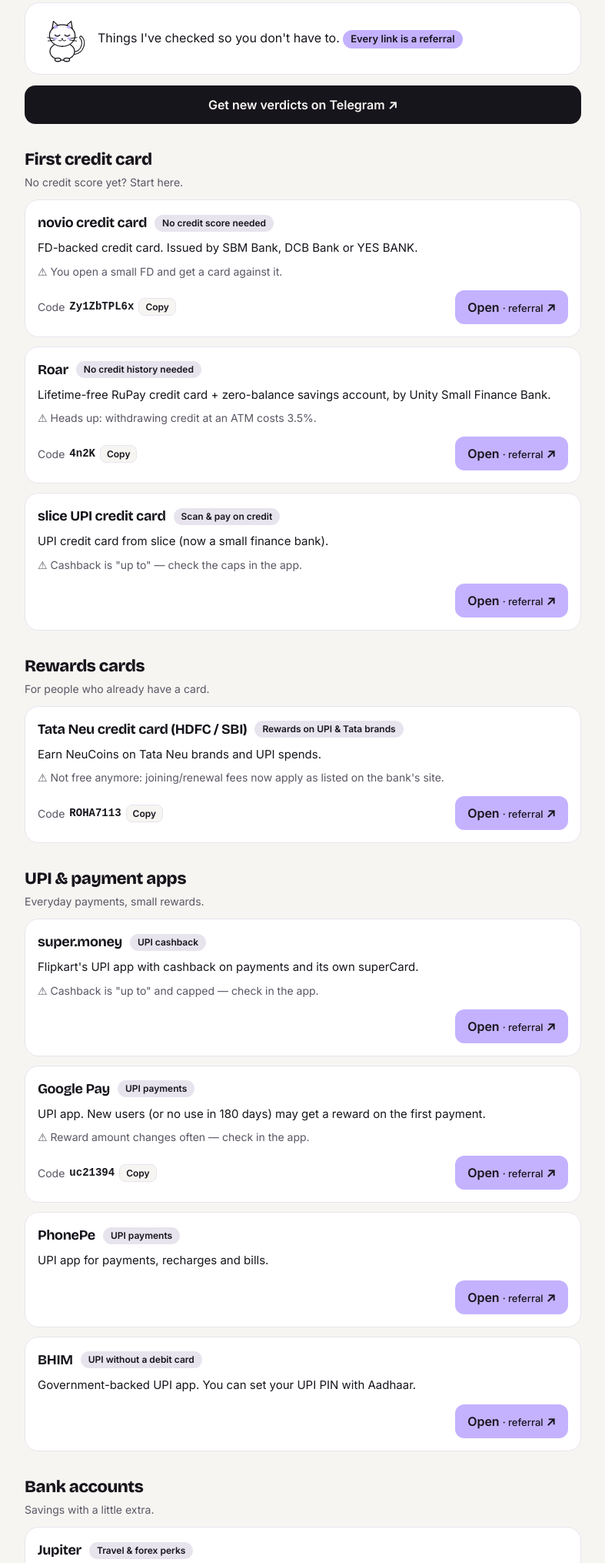
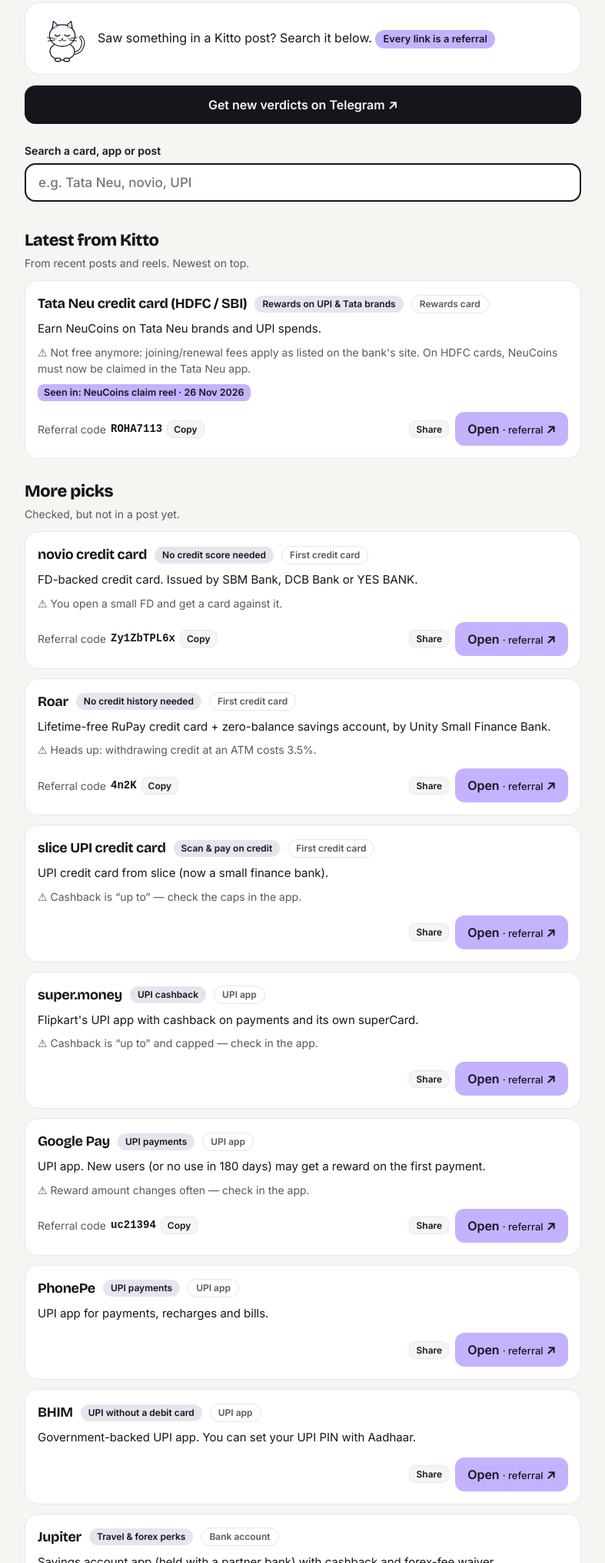
Before and after one commit to kittosays/kittosays.github.io, a plain HTML site: page index.html in a window 1280 px wide. Shown: the part 103-2133 px from the top of the page at 77% size, without its empty margins (246-1033 px from the left). Drawn offline with nearby package versions, Linux system fonts and the light colour scheme.

Commit message:
Add files via upload

```diff
--- a/index.html
+++ b/index.html
@@ -3,7 +3,7 @@
 <head>
 <meta charset="utf-8">
 <meta name="viewport" content="width=device-width,initial-scale=1">
-<title>Kitto's picks · worth it or skip it</title>
+<title>Kitto's picks · search any card or app</title>
 <meta name="description" content="Kitto's picks: cards, UPI apps and accounts, with honest notes. All links are referral links.">
 <meta property="og:title" content="Kitto's picks">
 <meta property="og:description" content="Cards, UPI apps and accounts — honest notes, referral links labelled.">
@@ -14,6 +14,7 @@
 <style>
 :root{--milk:#F7F5F2;--ink:#17151C;--lil:#C4B2FF;--tint:#E8E4EE;--deep:#8A73E6;--muted:#5B5664}
 *{box-sizing:border-box}
+html{scroll-behavior:smooth;scroll-padding-top:16px}
 body{margin:0;background:var(--milk);color:var(--ink);font:16px/1.5 Inter,system-ui,sans-serif}
 .wrap{max-width:760px;margin:0 auto;padding:28px 18px 48px}
 header{display:flex;align-items:center;gap:14px}
@@ -22,28 +23,41 @@ h1,h2,h3{font-family:'Bricolage Grotesque',system-ui,sans-serif;letter-spacing:-
 h1{font-size:30px;font-weight:800;line-height:1.1}
 .handle{color:var(--muted);font-size:14px}
 .hero{margin:22px 0 8px;display:flex;align-items:center;gap:14px;background:#fff;border:1px solid var(--tint);border-radius:20px;padding:14px 16px}
-.hero p{margin:0}
-.hero svg{flex:none}
+.hero p{margin:0}.hero svg{flex:none}
 .pill{display:inline-block;background:var(--lil);border-radius:99px;padding:2px 10px;font-size:13px;font-weight:600}
 .tg{display:flex;align-items:center;justify-content:center;gap:8px;margin:14px 0 4px;background:var(--ink);color:var(--milk);text-decoration:none;border-radius:14px;padding:13px;font-weight:600}
-section{margin-top:30px}
+.search{position:sticky;top:0;z-index:5;background:var(--milk);padding:14px 0 8px;margin-top:10px}
+.search label{display:block;font-weight:600;font-size:14px;margin-bottom:6px}
+.search input{width:100%;font:500 17px Inter,sans-serif;padding:13px 44px 13px 16px;border:2px solid var(--ink);border-radius:14px;background:#fff;color:var(--ink);outline:none}
+.search input:focus{border-color:var(--deep);box-shadow:0 0 0 4px rgba(196,178,255,.45)}
+.search .x{position:absolute;right:10px;bottom:17px;border:0;background:var(--tint);border-radius:99px;width:28px;height:28px;font-size:15px;cursor:pointer;display:none}
+.search.has .x{display:block}
+.hint{color:var(--muted);font-size:13px;margin-top:6px}
+section{margin-top:26px}
 h2{font-size:22px;font-weight:800}
 .sub{margin:2px 0 12px;color:var(--muted);font-size:14px}
 .grid{display:grid;gap:12px}
-.card{background:#fff;border:1px solid var(--tint);border-radius:18px;padding:16px}
+.card{background:#fff;border:1px solid var(--tint);border-radius:18px;padding:16px;transition:box-shadow .3s,border-color .3s}
+.card.flash{border-color:var(--deep);box-shadow:0 0 0 4px rgba(196,178,255,.6)}
 .top{display:flex;flex-wrap:wrap;align-items:center;gap:6px 10px}
 h3{font-size:18px;font-weight:700}
 .tag{background:var(--tint);border-radius:99px;padding:2px 10px;font-size:12px;font-weight:600}
+.cat{background:transparent;border:1px solid var(--tint);color:var(--muted)}
 .card p{margin:8px 0 0;font-size:15px}
 .note{color:var(--muted);font-size:14px!important}
-.note::before{content:"⚠ ";}
+.note::before{content:"⚠ "}
+.seen{display:flex;flex-wrap:wrap;gap:6px;margin-top:10px}
+.seen span{background:var(--lil);border-radius:8px;padding:2px 8px;font-size:12.5px;font-weight:600}
 .row{display:flex;flex-wrap:wrap;align-items:center;justify-content:space-between;gap:10px;margin-top:14px}
 .code{font-size:14px;color:var(--muted);display:flex;align-items:center;gap:6px}
 .code b{color:var(--ink);font-family:ui-monospace,monospace}
-.code button{border:1px solid var(--tint);background:var(--milk);border-radius:8px;padding:3px 8px;font:600 12px Inter,sans-serif;cursor:pointer;color:var(--ink)}
-.btn{margin-left:auto;background:var(--lil);color:var(--ink);text-decoration:none;font-weight:600;border-radius:12px;padding:10px 16px}
+.code button,.share{border:1px solid var(--tint);background:var(--milk);border-radius:8px;padding:3px 8px;font:600 12px Inter,sans-serif;cursor:pointer;color:var(--ink)}
+.right{margin-left:auto;display:flex;align-items:center;gap:8px}
+.btn{background:var(--lil);color:var(--ink);text-decoration:none;font-weight:600;border-radius:12px;padding:10px 16px}
 .btn:hover{background:var(--deep);color:#fff}
 .ref{font-weight:500;font-size:13px}
+.empty{display:none;background:#fff;border:1px dashed var(--deep);border-radius:16px;padding:16px;margin-top:16px}
+.empty a{color:var(--ink);font-weight:600}
 .disc{margin-top:36px;background:var(--tint);border-radius:16px;padding:16px;font-size:13.5px}
 .disc b{display:block;margin-bottom:4px}
 footer{margin-top:18px;color:var(--muted);font-size:13px;text-align:center}
@@ -53,75 +67,105 @@ footer a{color:var(--ink)}
 <body>
 <div class="wrap">
 <header><svg width="56" height="56" viewBox="0 0 200 200" aria-hidden="true"><rect width="200" height="200" rx="16" fill="#C4B2FF"/><g fill="none" stroke="#17151C" stroke-width="15" stroke-linecap="round" stroke-linejoin="round"><path d="M42 96 L60 44 L90 80"/><path d="M158 96 L140 44 L110 80"/><path d="M58 128 Q72 144 86 128"/><path d="M114 128 Q128 144 142 128"/></g></svg><div><h1>Kitto's picks</h1><div class="handle">@kittosays · worth it or skip it</div></div></header>
-<div class="hero"><svg width="64" height="64" viewBox="0 0 200 200" role="img" aria-label="Kitto slow blink"><g stroke="#17151C" stroke-width="4" stroke-linejoin="round"><path d="M146 160 C186 156 192 112 176 96" fill="none" stroke-width="14" stroke-linecap="round"/><path d="M146 160 C186 156 192 112 176 96" fill="none" stroke="#FFFFFF" stroke-width="7" stroke-linecap="round"/><ellipse cx="100" cy="152" rx="50" ry="36" fill="#FFFFFF"/><ellipse cx="82" cy="186" rx="12" ry="7" fill="#FFFFFF"/><ellipse cx="118" cy="186" rx="12" ry="7" fill="#FFFFFF"/><path d="M56 78 L64 30 L94 58 Z" fill="#FFFFFF"/><path d="M144 78 L136 30 L106 58 Z" fill="#FFFFFF"/><ellipse cx="100" cy="88" rx="52" ry="44" fill="#FFFFFF"/></g><path d="M66 62 L69 42 L84 56Z" fill="#C4B2FF"/><path d="M134 62 L131 42 L116 56Z" fill="#C4B2FF"/><path d="M70 86 Q80 95 90 86 M110 86 Q120 95 130 86" fill="none" stroke="#17151C" stroke-width="4.5" stroke-linecap="round"/><path d="M95 99 L105 99 L100 105 Z" fill="#17151C"/><path d="M100 105 Q94 114 86 108 M100 105 Q106 114 114 108 M70 100 L40 96 M70 106 L42 110 M130 100 L160 96 M130 106 L158 110" fill="none" stroke="#17151C" stroke-width="3" stroke-linecap="round"/><ellipse cx="72" cy="100" rx="8" ry="4.5" fill="#C4B2FF"/><ellipse cx="128" cy="100" rx="8" ry="4.5" fill="#C4B2FF"/></svg><p>Things I've checked so you don't have to. <span class="pill">Every link is a referral</span></p></div>
+<div class="hero"><svg width="64" height="64" viewBox="0 0 200 200" role="img" aria-label="Kitto slow blink"><g stroke="#17151C" stroke-width="4" stroke-linejoin="round"><path d="M146 160 C186 156 192 112 176 96" fill="none" stroke-width="14" stroke-linecap="round"/><path d="M146 160 C186 156 192 112 176 96" fill="none" stroke="#FFFFFF" stroke-width="7" stroke-linecap="round"/><ellipse cx="100" cy="152" rx="50" ry="36" fill="#FFFFFF"/><ellipse cx="82" cy="186" rx="12" ry="7" fill="#FFFFFF"/><ellipse cx="118" cy="186" rx="12" ry="7" fill="#FFFFFF"/><path d="M56 78 L64 30 L94 58 Z" fill="#FFFFFF"/><path d="M144 78 L136 30 L106 58 Z" fill="#FFFFFF"/><ellipse cx="100" cy="88" rx="52" ry="44" fill="#FFFFFF"/></g><path d="M66 62 L69 42 L84 56Z" fill="#C4B2FF"/><path d="M134 62 L131 42 L116 56Z" fill="#C4B2FF"/><path d="M70 86 Q80 95 90 86 M110 86 Q120 95 130 86" fill="none" stroke="#17151C" stroke-width="4.5" stroke-linecap="round"/><path d="M95 99 L105 99 L100 105 Z" fill="#17151C"/><path d="M100 105 Q94 114 86 108 M100 105 Q106 114 114 108 M70 100 L40 96 M70 106 L42 110 M130 100 L160 96 M130 106 L158 110" fill="none" stroke="#17151C" stroke-width="3" stroke-linecap="round"/><ellipse cx="72" cy="100" rx="8" ry="4.5" fill="#C4B2FF"/><ellipse cx="128" cy="100" rx="8" ry="4.5" fill="#C4B2FF"/></svg><p>Saw something in a Kitto post? Search it below. <span class="pill">Every link is a referral</span></p></div>
 <a class="tg" href="https://t.me/kittosays" target="_blank" rel="noopener">Get new verdicts on Telegram ↗</a>
-<section>
-  <h2>First credit card</h2><p class="sub">No credit score yet? Start here.</p>
-  <div class="grid"><article class="card">
-  <div class="top"><h3>novio credit card</h3><span class="tag">No credit score needed</span></div>
-  <p>FD-backed credit card. Issued by SBM Bank, DCB Bank or YES BANK.</p><p class="note">You open a small FD and get a card against it.</p>
-  <div class="row"><div class="code">Code <b>Zy1ZbTPL6x</b><button type="button" data-copy="Zy1ZbTPL6x" aria-label="Copy code Zy1ZbTPL6x">Copy</button></div><a class="btn" href="https://get.novio.in/j84P?af_xp=referral&amp;pid=User_invite&amp;c=novio_refer_and_earn_02042026&amp;af_dp=novio%3A%2F%2F&amp;deep_link_value=https%3A%2F%2Fapp.novio.in%2Frefer%3FreferralCode%3DZy1ZbTPL6x" target="_blank" rel="sponsored noopener">Open <span class="ref">· referral</span> ↗</a></div>
-</article><article class="card">
-  <div class="top"><h3>Roar</h3><span class="tag">No credit history needed</span></div>
-  <p>Lifetime-free RuPay credit card + zero-balance savings account, by Unity Small Finance Bank.</p><p class="note">Heads up: withdrawing credit at an ATM costs 3.5%.</p>
-  <div class="row"><div class="code">Code <b>4n2K</b><button type="button" data-copy="4n2K" aria-label="Copy code 4n2K">Copy</button></div><a class="btn" href="https://roar.bank.in/r/4n2K" target="_blank" rel="sponsored noopener">Open <span class="ref">· referral</span> ↗</a></div>
-</article><article class="card">
-  <div class="top"><h3>slice UPI credit card</h3><span class="tag">Scan &amp; pay on credit</span></div>
-  <p>UPI credit card from slice (now a small finance bank).</p><p class="note">Cashback is &quot;up to&quot; — check the caps in the app.</p>
-  <div class="row"><a class="btn" href="https://slice.bank.in/t?c=BuF_40w&amp;ic=ROHAN48516" target="_blank" rel="sponsored noopener">Open <span class="ref">· referral</span> ↗</a></div>
-</article></div>
-</section>
-<section>
-  <h2>Rewards cards</h2><p class="sub">For people who already have a card.</p>
-  <div class="grid"><article class="card">
-  <div class="top"><h3>Tata Neu credit card (HDFC / SBI)</h3><span class="tag">Rewards on UPI &amp; Tata brands</span></div>
-  <p>Earn NeuCoins on Tata Neu brands and UPI spends.</p><p class="note">Not free anymore: joining/renewal fees now apply as listed on the bank&#x27;s site.</p>
-  <div class="row"><div class="code">Code <b>ROHA7113</b><button type="button" data-copy="ROHA7113" aria-label="Copy code ROHA7113">Copy</button></div><a class="btn" href="https://www.tataneu.com/v2/finance/creditcard/product-detail?referralCode=ROHA7113&amp;utm_content=ROHA7113&amp;utm_source=Referral" target="_blank" rel="sponsored noopener">Open <span class="ref">· referral</span> ↗</a></div>
-</article></div>
-</section>
-<section>
-  <h2>UPI &amp; payment apps</h2><p class="sub">Everyday payments, small rewards.</p>
-  <div class="grid"><article class="card">
-  <div class="top"><h3>super.money</h3><span class="tag">UPI cashback</span></div>
-  <p>Flipkart&#x27;s UPI app with cashback on payments and its own superCard.</p><p class="note">Cashback is &quot;up to&quot; and capped — check in the app.</p>
-  <div class="row"><a class="btn" href="https://link.super.money/oCpTSEXoSVb" target="_blank" rel="sponsored noopener">Open <span class="ref">· referral</span> ↗</a></div>
-</article><article class="card">
-  <div class="top"><h3>Google Pay</h3><span class="tag">UPI payments</span></div>
-  <p>UPI app. New users (or no use in 180 days) may get a reward on the first payment.</p><p class="note">Reward amount changes often — check in the app.</p>
-  <div class="row"><div class="code">Code <b>uc21394</b><button type="button" data-copy="uc21394" aria-label="Copy code uc21394">Copy</button></div><a class="btn" href="https://gpay.app.goo.gl/invite-uc21394" target="_blank" rel="sponsored noopener">Open <span class="ref">· referral</span> ↗</a></div>
-</article><article class="card">
-  <div class="top"><h3>PhonePe</h3><span class="tag">UPI payments</span></div>
-  <p>UPI app for payments, recharges and bills.</p>
-  <div class="row"><a class="btn" href="https://phon.pe/i7sqyk4i" target="_blank" rel="sponsored noopener">Open <span class="ref">· referral</span> ↗</a></div>
-</article><article class="card">
-  <div class="top"><h3>BHIM</h3><span class="tag">UPI without a debit card</span></div>
-  <p>Government-backed UPI app. You can set your UPI PIN with Aadhaar.</p>
-  <div class="row"><a class="btn" href="https://bhim.onelink.me/CoHB/ish56jhn" target="_blank" rel="sponsored noopener">Open <span class="ref">· referral</span> ↗</a></div>
-</article></div>
-</section>
-<section>
-  <h2>Bank accounts</h2><p class="sub">Savings with a little extra.</p>
-  <div class="grid"><article class="card">
-  <div class="top"><h3>Jupiter</h3><span class="tag">Travel &amp; forex perks</span></div>
-  <p>Savings account app (held with a partner bank) with cashback and forex-fee waiver.</p><p class="note">Enter the code within 14 days of opening the link.</p>
-  <div class="row"><div class="code">Code <b>NZ1ERp</b><button type="button" data-copy="NZ1ERp" aria-label="Copy code NZ1ERp">Copy</button></div><a class="btn" href="http://jptr.onelink.me/TOMp/6d42d710a6" target="_blank" rel="sponsored noopener">Open <span class="ref">· referral</span> ↗</a></div>
-</article></div>
-</section>
-<section>
-  <h2>Tools I use</h2><p class="sub">For creators.</p>
-  <div class="grid"><article class="card">
-  <div class="top"><h3>Superprofile</h3><span class="tag">Link-in-bio &amp; storefront</span></div>
-  <p>Sell digital products, courses and bookings from one link.</p>
-  <div class="row"><a class="btn" href="https://superprofile.bio?referralCode=NuYtSb&amp;referralType=creatorReferral&amp;source=referralPage" target="_blank" rel="sponsored noopener">Open <span class="ref">· referral</span> ↗</a></div>
-</article></div>
-</section>
-<div class="disc"><b>⚠️ Disclaimer</b>Not financial advice. This is Kitto&#x27;s honest opinion, for information only. Every link on this page is a referral link — I may earn a reward if you sign up, at no extra cost to you. Offers, fees and rewards change often; check the latest terms on the official app or website before you apply. Credit cards are borrowing — spend only what you can repay in full.</div>
-<footer>Offers last checked 24 Nov 2026. Follow <a href="https://instagram.com/kittosays">@kittosays</a></footer>
+
+<div class="search" id="searchBox">
+  <label for="q">Search a card, app or post</label>
+  <input id="q" type="search" placeholder="e.g. Tata Neu, novio, UPI" autocomplete="off" enterkeyhint="search">
+  <button class="x" type="button" aria-label="Clear search">✕</button>
+</div>
+
+<section id="latest"><h2>Latest from Kitto</h2><p class="sub">From recent posts and reels. Newest on top.</p><div class="grid" id="latestGrid"></div></section>
+<section id="more"><h2>More picks</h2><p class="sub">Checked, but not in a post yet.</p><div class="grid" id="moreGrid"></div></section>
+<div class="empty" id="empty">Nothing matches that yet. Try a shorter word, or ask on <a href="https://instagram.com/kittosays" target="_blank" rel="noopener">Instagram</a> or <a href="https://t.me/kittosays" target="_blank" rel="noopener">Telegram</a>.</div>
+
+<div class="disc"><b>⚠️ Disclaimer</b>Not financial advice. This is Kitto's honest opinion, for information only. Every link on this page is a referral link — I may earn a reward if you sign up, at no extra cost to you. Offers, fees and rewards change often; check the latest terms on the official app or website before you apply. Credit cards are borrowing — spend only what you can repay in full.</div>
+<footer>Offers last checked <span id="checked"></span>. Follow <a href="https://instagram.com/kittosays">@kittosays</a></footer>
+<noscript><p>Turn on JavaScript to see the list, or ask <a href="https://instagram.com/kittosays">@kittosays</a> for a link.</p></noscript>
 </div>
 <script>
-document.querySelectorAll('[data-copy]').forEach(b=>b.addEventListener('click',async()=>{
-  try{await navigator.clipboard.writeText(b.dataset.copy);b.textContent='Copied';setTimeout(()=>b.textContent='Copy',1500)}catch(e){}
-}));
+/* ===== EDIT HERE =====
+   One entry per offer. id = the #link (kittosays.github.io/#tata-neu).
+   seen = posts that featured it, as {post, date: "YYYY-MM-DD"}. Any entry with "seen" goes to "Latest from Kitto",
+   sorted by its newest date (newest on top). No "seen" = "More picks".
+   aliases = extra words people might search for.                                  */
+const CHECKED = "26 Nov 2026";
+const OFFERS = [
+ {id:"tata-neu", name:"Tata Neu credit card (HDFC / SBI)", cat:"Rewards card", tag:"Rewards on UPI & Tata brands",
+  desc:"Earn NeuCoins on Tata Neu brands and UPI spends.",
+  note:"Not free anymore: joining/renewal fees apply as listed on the bank's site. On HDFC cards, NeuCoins must now be claimed in the Tata Neu app.",
+  code:"ROHA7113", url:"https://www.tataneu.com/v2/finance/creditcard/product-detail?referralCode=ROHA7113&utm_content=ROHA7113&utm_source=Referral",
+  aliases:["tata","neu","tataneu","neucoins","neu coins","neucard","tata neu hdfc","tata neu sbi","neu plus","neu infinity","hdfc"],
+  seen:[{post:"NeuCoins claim reel", date:"2026-11-26"}]},
+ {id:"novio", name:"novio credit card", cat:"First credit card", tag:"No credit score needed",
+  desc:"FD-backed credit card. Issued by SBM Bank, DCB Bank or YES BANK.", note:"You open a small FD and get a card against it.",
+  code:"Zy1ZbTPL6x", url:"https://get.novio.in/j84P?af_xp=referral&pid=User_invite&c=novio_refer_and_earn_02042026&af_dp=novio%3A%2F%2F&deep_link_value=https%3A%2F%2Fapp.novio.in%2Frefer%3FreferralCode%3DZy1ZbTPL6x",
+  aliases:["fd card","secured card","first card","no credit score","sbm","dcb","yes bank"]},
+ {id:"roar", name:"Roar", cat:"First credit card", tag:"No credit history needed",
+  desc:"Lifetime-free RuPay credit card + zero-balance savings account, by Unity Small Finance Bank.", note:"Heads up: withdrawing credit at an ATM costs 3.5%.",
+  code:"4n2K", url:"https://roar.bank.in/r/4n2K", aliases:["unity","unity bank","rupay","first card","lifetime free","no credit score"]},
+ {id:"slice", name:"slice UPI credit card", cat:"First credit card", tag:"Scan & pay on credit",
+  desc:"UPI credit card from slice (now a small finance bank).", note:"Cashback is “up to” — check the caps in the app.",
+  code:"", url:"https://slice.bank.in/t?c=BuF_40w&ic=ROHAN48516", aliases:["slice bank","upi credit card","first card","no credit score"]},
+ {id:"super-money", name:"super.money", cat:"UPI app", tag:"UPI cashback",
+  desc:"Flipkart's UPI app with cashback on payments and its own superCard.", note:"Cashback is “up to” and capped — check in the app.",
+  code:"", url:"https://link.super.money/oCpTSEXoSVb", aliases:["supermoney","super money","flipkart","supercard","upi cashback"]},
+ {id:"google-pay", name:"Google Pay", cat:"UPI app", tag:"UPI payments",
+  desc:"UPI app. New users (or no use in 180 days) may get a reward on the first payment.", note:"Reward amount changes often — check in the app.",
+  code:"uc21394", url:"https://gpay.app.goo.gl/invite-uc21394", aliases:["gpay","g pay","google","upi"]},
+ {id:"phonepe", name:"PhonePe", cat:"UPI app", tag:"UPI payments",
+  desc:"UPI app for payments, recharges and bills.", note:"",
+  code:"", url:"https://phon.pe/i7sqyk4i", aliases:["phone pe","upi","recharge"]},
+ {id:"bhim", name:"BHIM", cat:"UPI app", tag:"UPI without a debit card",
+  desc:"Government-backed UPI app. You can set your UPI PIN with Aadhaar.", note:"",
+  code:"", url:"https://bhim.onelink.me/CoHB/ish56jhn", aliases:["bhim upi","npci","aadhaar","upi"]},
+ {id:"jupiter", name:"Jupiter", cat:"Bank account", tag:"Travel & forex perks",
+  desc:"Savings account app (held with a partner bank) with cashback and forex-fee waiver.", note:"Enter the code within 14 days of opening the link.",
+  code:"NZ1ERp", url:"http://jptr.onelink.me/TOMp/6d42d710a6", aliases:["jupiter money","forex","travel","savings account","pots"]},
+ {id:"superprofile", name:"Superprofile", cat:"Creator tool", tag:"Link-in-bio & storefront",
+  desc:"Sell digital products, courses and bookings from one link.", note:"",
+  code:"", url:"https://superprofile.bio?referralCode=NuYtSb&referralType=creatorReferral&source=referralPage", aliases:["super profile","link in bio","creator","storefront"]},
+];
+/* ===== END EDIT ===== */
+const CAT_ORDER=["First credit card","Rewards card","UPI app","Bank account","Creator tool"];
+const esc=s=>String(s).replace(/[&<>"']/g,c=>({"&":"&amp;","<":"&lt;",">":"&gt;",'"':"&quot;","'":"&#39;"}[c]));
+const norm=s=>String(s).toLowerCase().replace(/[^a-z0-9]/g,"");
+const fmt=d=>new Date(d+"T00:00:00").toLocaleDateString("en-IN",{day:"numeric",month:"short",year:"numeric"});
+const last=o=>o.seen&&o.seen.length?o.seen.map(s=>s.date).sort().pop():"";
+function card(o){
+  const seen=o.seen&&o.seen.length?`<div class="seen">${[...o.seen].sort((a,b)=>b.date.localeCompare(a.date)).map(s=>`<span>Seen in: ${esc(s.post)} · ${fmt(s.date)}</span>`).join("")}</div>`:"";
+  const code=o.code?`<div class="code">Referral code <b>${esc(o.code)}</b><button type="button" data-copy="${esc(o.code)}" aria-label="Copy referral code ${esc(o.code)}">Copy</button></div>`:"";
+  return `<article class="card" id="${o.id}" data-s="${norm([o.name,o.cat,o.tag,...(o.aliases||[]),...(o.seen||[]).map(s=>s.post)].join(" "))}">
+  <div class="top"><h3>${esc(o.name)}</h3><span class="tag">${esc(o.tag)}</span><span class="tag cat">${esc(o.cat)}</span></div>
+  <p>${esc(o.desc)}</p>${o.note?`<p class="note">${esc(o.note)}</p>`:""}${seen}
+  <div class="row">${code}<div class="right"><button class="share" type="button" data-share="${o.id}" aria-label="Copy link to ${esc(o.name)}">Share</button><a class="btn" href="${esc(o.url)}" target="_blank" rel="sponsored noopener">Open <span class="ref">· referral</span> ↗</a></div></div>
+</article>`;}
+const latest=OFFERS.filter(o=>last(o)).sort((a,b)=>last(b).localeCompare(last(a)));
+const more=OFFERS.filter(o=>!last(o)).sort((a,b)=>CAT_ORDER.indexOf(a.cat)-CAT_ORDER.indexOf(b.cat));
+document.getElementById("latestGrid").innerHTML=latest.map(card).join("");
+document.getElementById("moreGrid").innerHTML=more.map(card).join("");
+document.getElementById("checked").textContent=CHECKED;
+if(!latest.length)document.getElementById("latest").style.display="none";
+const q=document.getElementById("q"),box=document.getElementById("searchBox");
+function filter(){
+  const t=norm(q.value);box.classList.toggle("has",!!q.value);let any=false;
+  for(const sec of ["latest","more"]){let n=0;
+    document.querySelectorAll(`#${sec} .card`).forEach(c=>{const ok=!t||c.dataset.s.includes(t);c.style.display=ok?"":"none";if(ok)n++;});
+    document.getElementById(sec).style.display=n?"":"none";any=any||n>0;}
+  document.getElementById("empty").style.display=any?"none":"block";
+}
+q.addEventListener("input",filter);
+box.querySelector(".x").addEventListener("click",()=>{q.value="";filter();q.focus();});
+document.addEventListener("click",async e=>{
+  const b=e.target.closest("[data-copy],[data-share]");if(!b)return;
+  const txt=b.dataset.copy||location.origin+location.pathname+"#"+b.dataset.share;
+  try{await navigator.clipboard.writeText(txt);const o=b.textContent;b.textContent="Copied";setTimeout(()=>b.textContent=o,1500)}catch(_){}
+});
+function jump(){const id=decodeURIComponent(location.hash.slice(1));const el=id&&document.getElementById(id);
+  if(el&&el.classList.contains("card")){q.value="";filter();el.scrollIntoView({block:"center"});el.classList.add("flash");setTimeout(()=>el.classList.remove("flash"),2500);}}
+window.addEventListener("hashchange",jump);jump();
+const p=new URLSearchParams(location.search).get("q");if(p){q.value=p;filter();}
 </script>
 </body>
 </html>
```
